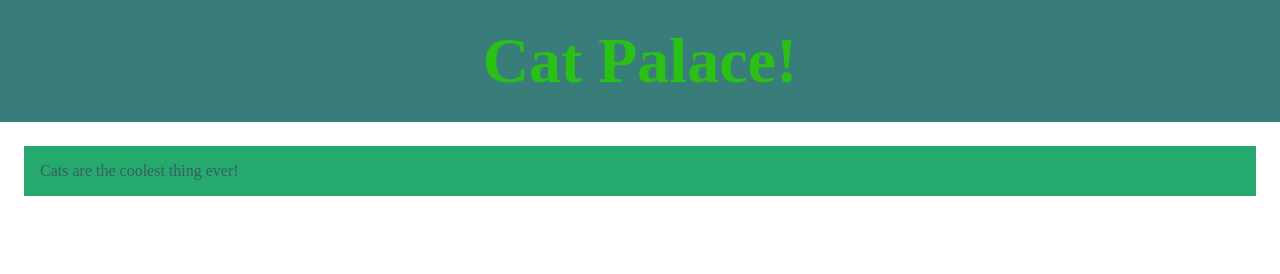
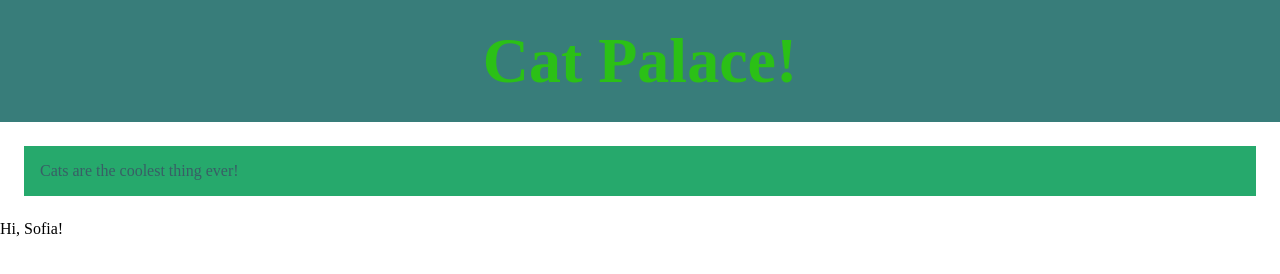
Before and after one commit to SgnCycles/catPalace, a plain HTML site: page index.html in a window 1280 px wide. Drawn offline with Linux system fonts and the light colour scheme.

Commit message:
Hi, Sofia

```diff
--- a/index.html
+++ b/index.html
@@ -13,5 +13,8 @@
   <section class="intro">
     <p class="intro-text">Cats are the coolest thing ever!</p>
   </section>
+  <section class="hi-container">
+    <p class="hi-text">Hi, Sofia!</p>
+  </section>
 </body>
 </html>
```
